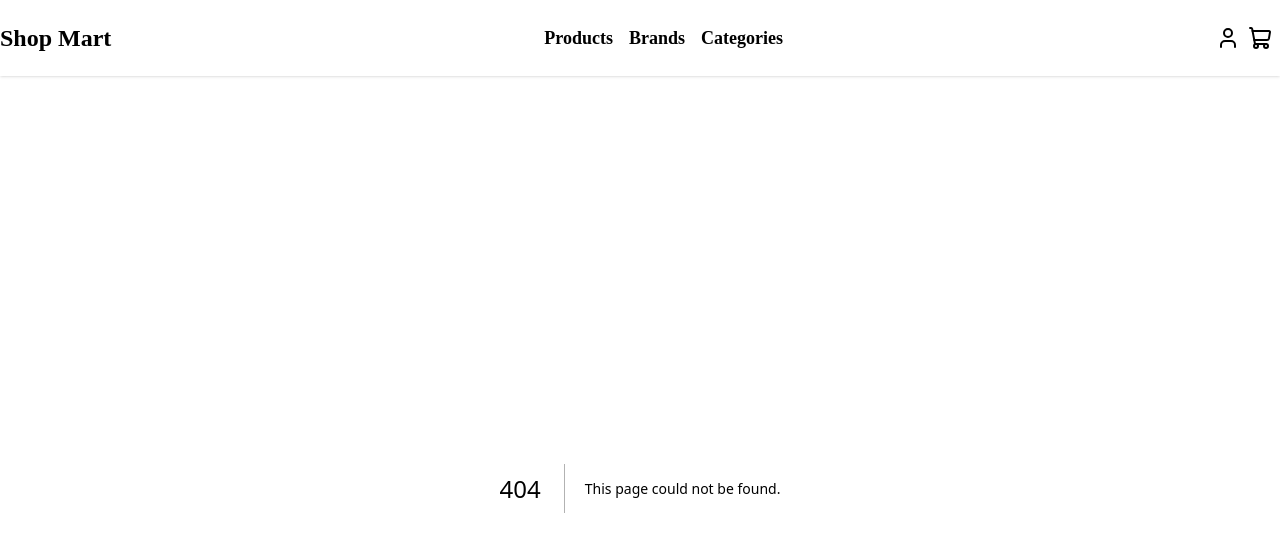
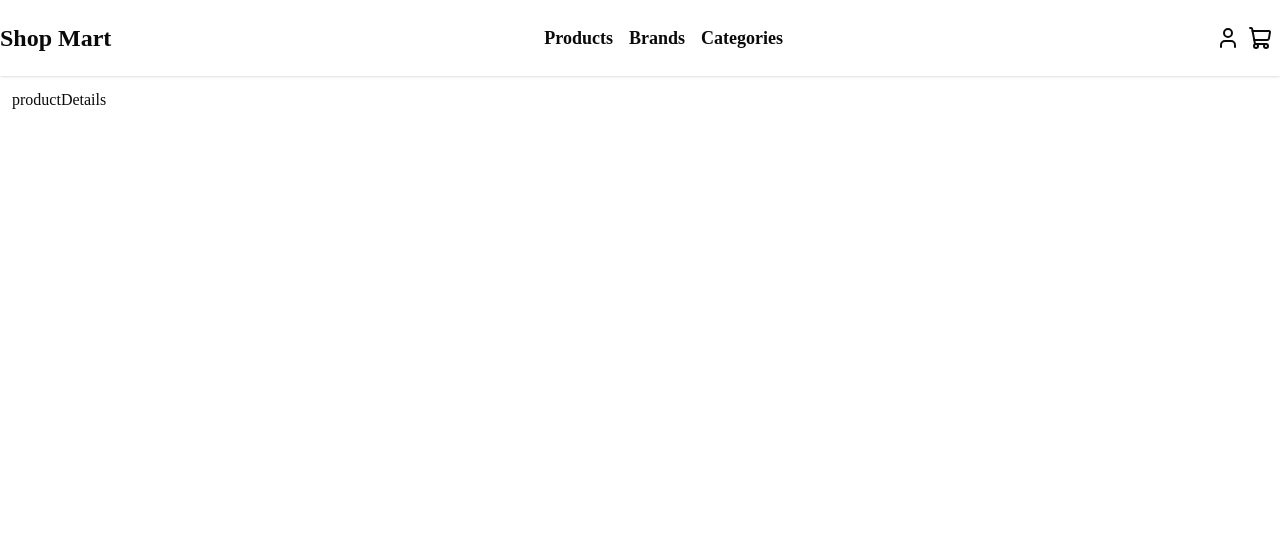
Before and after one commit to n3ma-ma7moud/e-commerce, a Next.js app in the folder e-commerce/: page /Products/1 in a window 1280 px wide. Before the commit this address had no page. Shown: the top 552 px of the page. Built offline with nearby package versions, Linux system fonts and the light colour scheme.

Commit message:
feat: add product details page and update Card component to display brand name with title

```diff
--- a/e-commerce/src/app/(pages)/Products/Page.tsx
+++ b/e-commerce/src/app/(pages)/Products/Page.tsx
@@ -28,7 +28,7 @@ export default async function products() {
 
   <CardHeader>
      <CardDescription>{product.brand.name}</CardDescription>
-    <CardTitle>{product.title}</CardTitle>
+    <CardTitle className="line-clamp-1">{product.title}</CardTitle>
     <CardDescription>{product.category.name}</CardDescription>
   </CardHeader>
   <CardContent className="flex-1">
--- /dev/null
+++ b/e-commerce/src/app/(pages)/Products/[productsId]/page.tsx
@@ -0,0 +1,7 @@
+import React from 'react'
+
+export default function productDetails() {
+  return (
+    <div>productDetails</div>
+  )
+}
```
